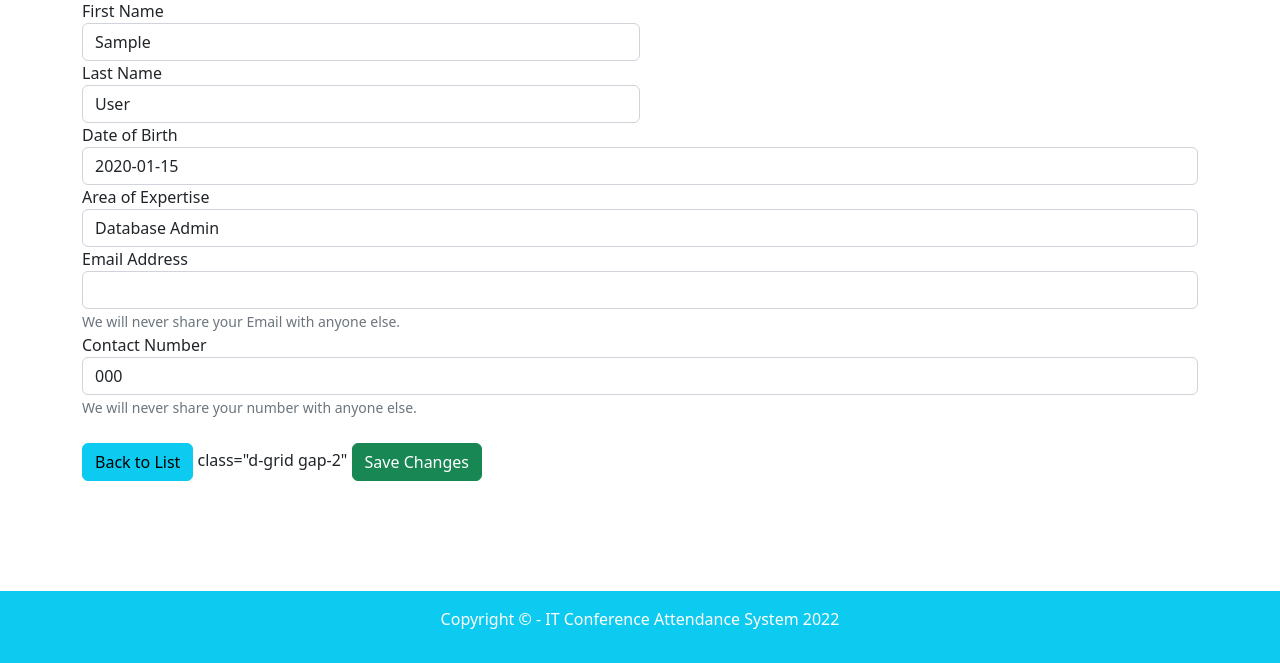
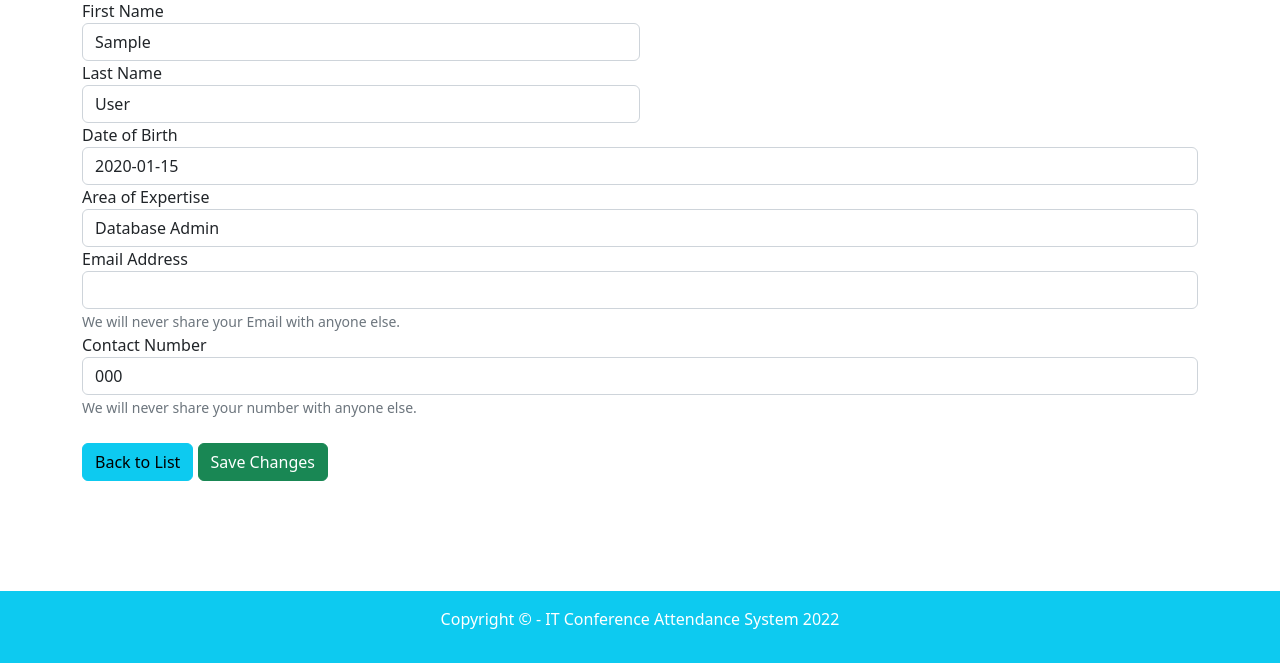
Before and after one commit to ForrestRus/Attendance, a PHP site: page /edit.php?id=1 in a window 1280 px wide. Shown: the part 137-800 px from the top of the page. Run offline with PHP 8.4, Linux system fonts and the light colour scheme; the visitor is signed in with stand-in values (Sample User, id 1); data comes from the database, SQL or seed files in the repository; tables that the repository leaves empty or names only in its code hold one stand-in row (values such as "Sample post"); data that the repository does not hold is empty.

Commit message:
Save all

```diff
--- a/edit.php
+++ b/edit.php
@@ -67,7 +67,7 @@
 
         <br>
         <a href= "viewrecords.php" class="btn btn-info">Back to List</a>
-        class="d-grid gap-2"
+
         <button type="Register" name="Register" class="btn btn-success btn-block" class="d-grid gap-2">Save Changes</button>
 
 
```
